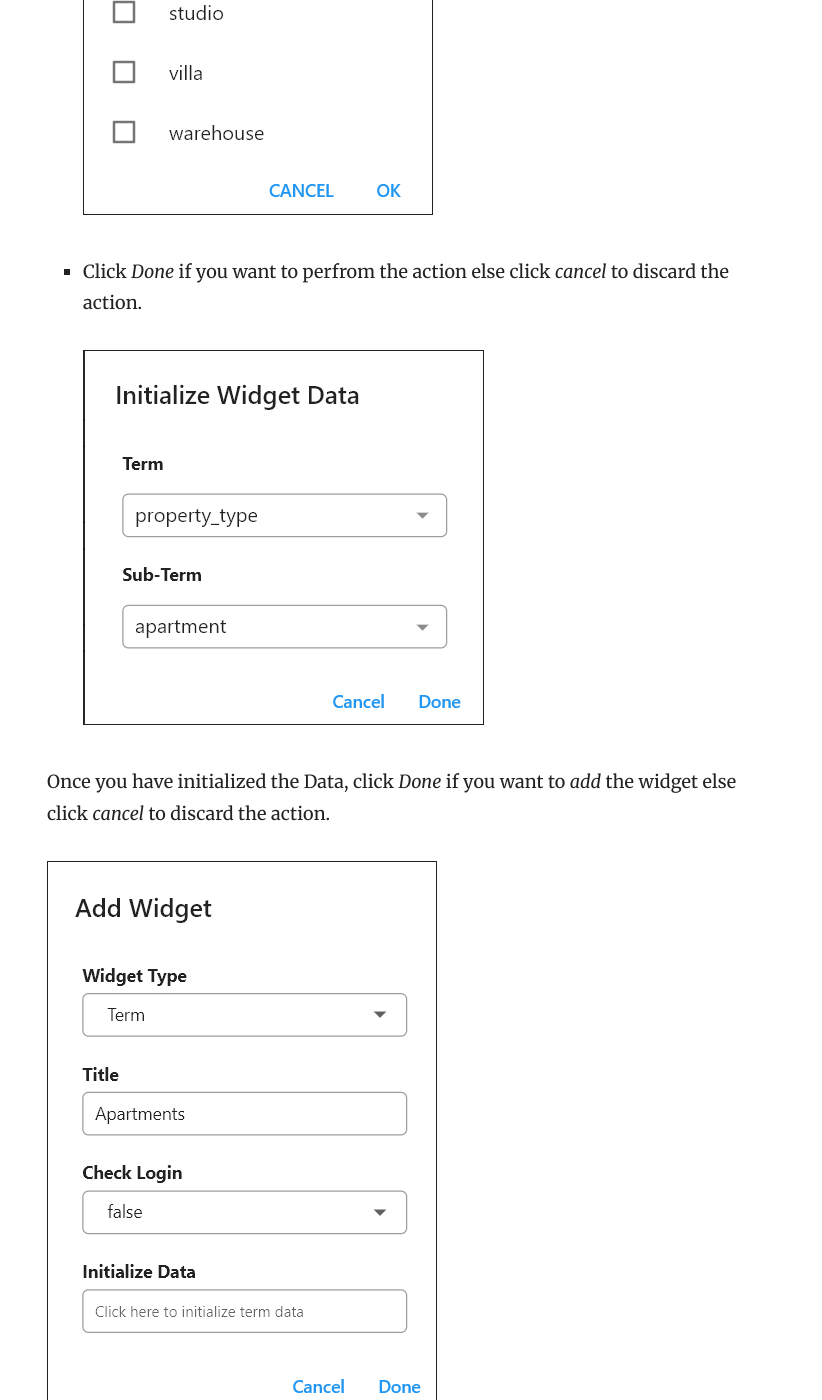
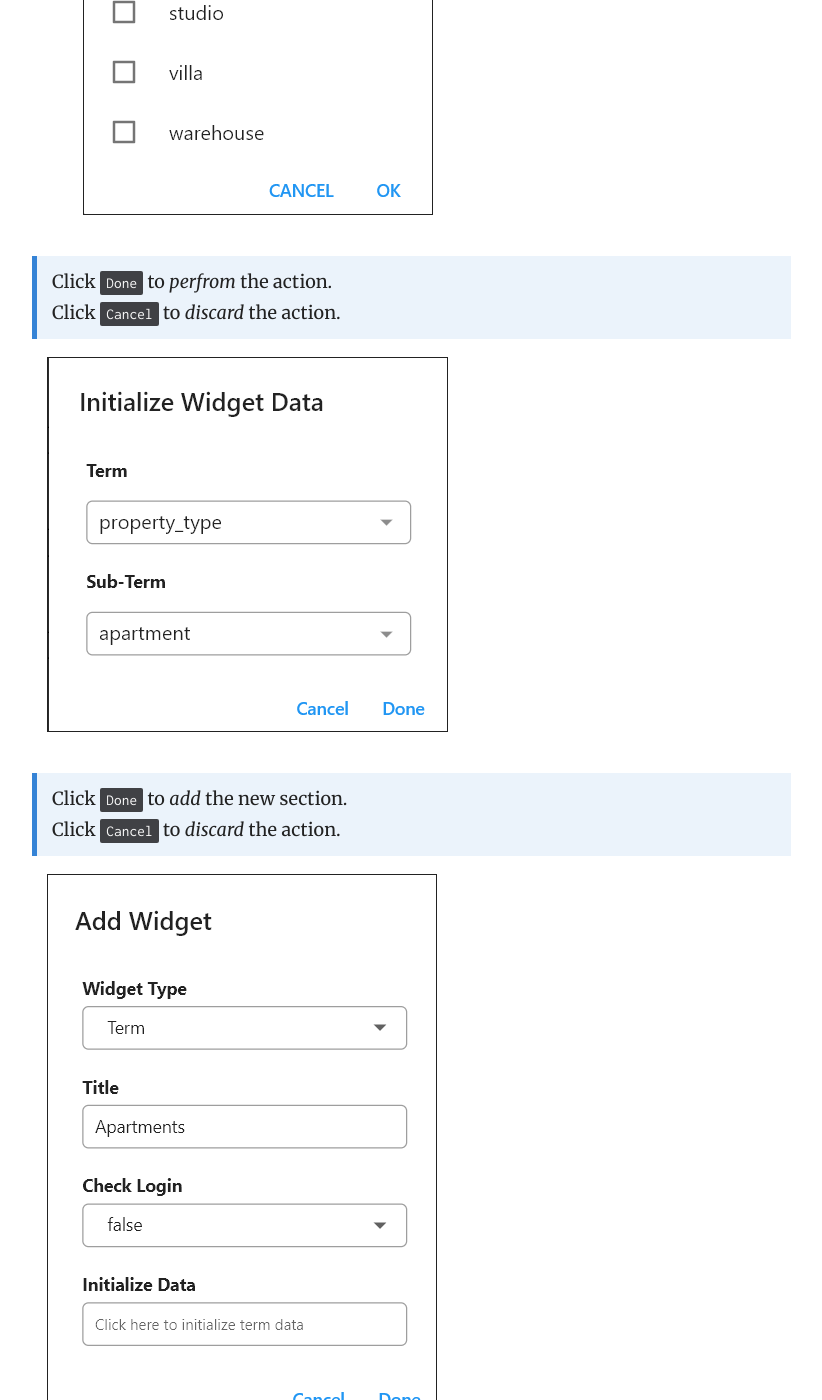
Before and after one commit to booleanbites/houzi-doc, a Jekyll site: the page built from _docs/houzi-config-builder/customize-drawer.md, in a window 1280 px wide and 1400 px high, scrolled down 7251 px. Shown: the whole window, without its empty margins (409-1231 px from the left). Built offline with Jekyll 4.4.1, drawn with Linux system fonts in a browser that asks for light colours.

Commit message:
minor fix

```diff
--- a/_docs/houzi-config-builder/customize-drawer.md
+++ b/_docs/houzi-config-builder/customize-drawer.md
@@ -67,12 +67,13 @@ On the Right side, there is a cloumn with options to customize the **Drawer Menu
 
         <img src="../../images/drawer-add-widget-select-sub-term.png" alt="drawer-add-widget-select-sub-term" title="drawer-add-widget-select-sub-term" border= "1px solid"/>
 
-    - Click *Done* if you want to perfrom the action else click *cancel* to discard the action.
+    > Click `Done` to *perfrom* the action.
+    Click `Cancel` to *discard* the action.
 
-        <img src="../../images/drawer-add-widget-term-initialized-data.png" alt="drawer-add-widget-term-initialized-data" title="drawer-add-widget-term-initialized-data" border= "1px solid"/>
+    <img src="../../images/drawer-add-widget-term-initialized-data.png" alt="drawer-add-widget-term-initialized-data" title="drawer-add-widget-term-initialized-data" border= "1px solid"/>
 
-
-    Once you have initialized the Data, click *Done* if you want to *add* the widget else click *cancel* to discard the action.
+    > Click `Done` to *add* the new section.
+    Click `Cancel` to *discard* the action.
 
     <img src="../../images/drawer-add-widget-term.png" alt="drawer-add-widget-term" title="drawer-add-widget-term" border= "1px solid"/>
 
```
